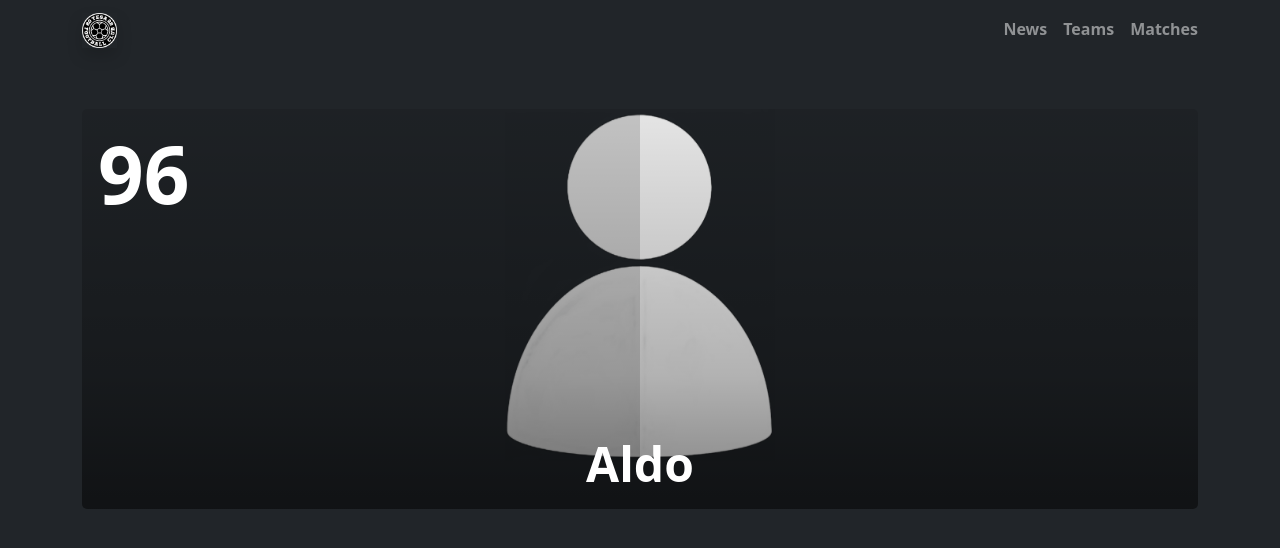
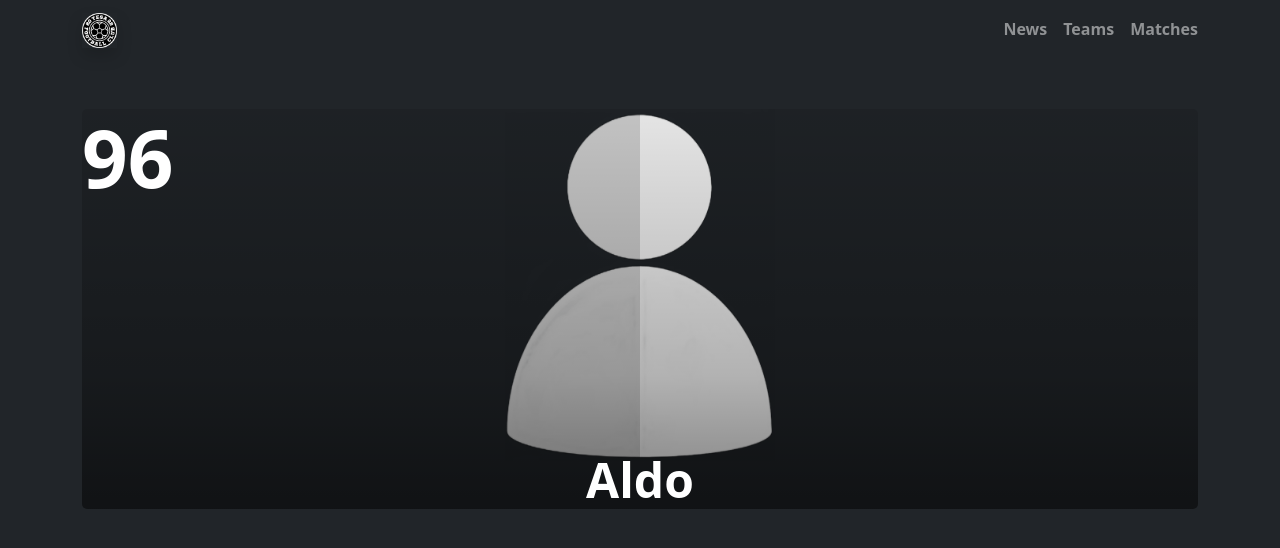
Before and after one commit to tesafc/tesafc.github.io, a Jekyll site: the page built from _players/number-96.md, in a window 1280 px wide. Shown: the top 548 px of the page. Built offline with Jekyll 4.4.1, drawn with Linux system fonts in a browser that asks for light colours; nearby versions of some CDN libraries.

Commit message:
Update player.html

```diff
--- a/_layouts/player.html
+++ b/_layouts/player.html
@@ -6,7 +6,7 @@ layout: default
   <div class="container">
     <div class="card text-bg-dark rounded-0 border-0">
       <img src="{{ page.profile-picture | relative_url }}" alt="" class="card-img pb-5" style="object-fit: contain; max-height: 25rem;">
-      <div class="card-img-overlay bg-gradient-bottom d-flex flex-column justify-content-between">
+      <div class="card-img-overlay bg-gradient-bottom d-flex flex-column justify-content-between p-0">
         <h1 class="card-title text-uppercase fw-bolder mb-0" style="font-size: 5rem;">{{ page.jersey-number }}</h1>
         <h2 class="card-title text-center text-capitalize fw-bolder mb-0" style="font-size: 3rem;">{{ page.jersey-name }}</h2>
       </div>
```
